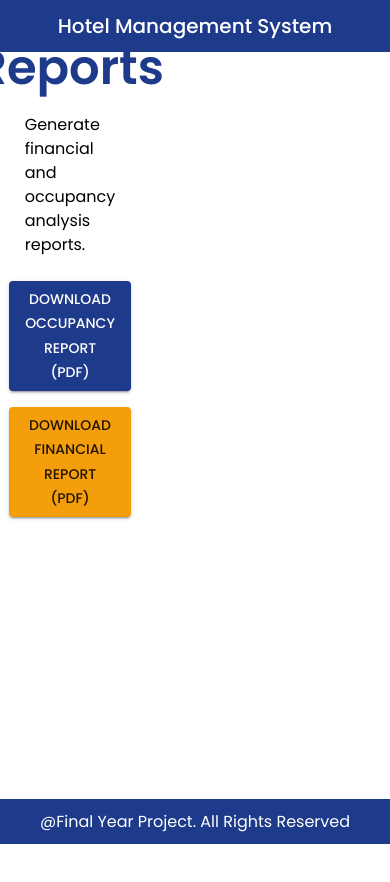
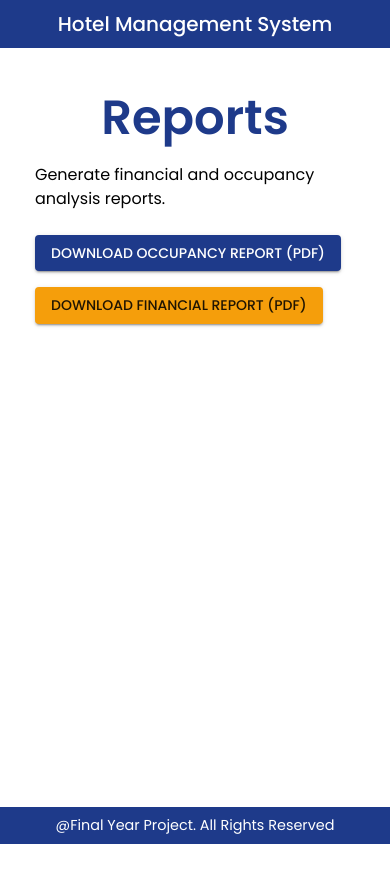
Before and after one commit to PossibleIlesanmi/Hotel-Management-Frontend, a React (Vite) app: page /reports in a window 390 px wide. Shown: the top 882 px of the page. Built offline with nearby package versions, Linux system fonts and the light colour scheme; sample sign-in values are in the browser's storage.

Commit message:
Enhance mobile responsiveness with sidebar adjustments and improved layout for small screens

```diff
--- a/src/index.css
+++ b/src/index.css
@@ -355,3 +355,97 @@
     font-size: 1.3rem;
   }
 }
+/* ------------------ Responsive Enhancements ------------------ */
+
+/* Tablet & Below */
+@media (max-width: 1024px) {
+  .sidebar {
+    width: 200px;
+  }
+  .content {
+    margin-left: 200px;
+    width: calc(100% - 200px);
+  }
+}
+
+@media (max-width: 768px) {
+  .sidebar {
+    display: none; /* Hide on mobile, can later toggle via JS */
+    position: fixed;
+    top: 0;
+    left: -250px;
+    transition: left 0.3s ease;
+  }
+
+  .sidebar.active {
+    display: block;
+    left: 0;
+    width: 250px;
+    height: 100%;
+    z-index: 1200;
+  }
+
+  .content {
+    margin-left: 0;
+    width: 100%;
+    padding: 70px 15px 50px; /* Adjusted for mobile header/footer */
+  }
+
+  .header,
+  .footer {
+    padding: 8px 12px;
+    font-size: 0.9rem;
+    text-align: center;
+  }
+
+  .page-title {
+    font-size: 1.5rem;
+  }
+  .page-subtitle {
+    font-size: 0.9rem;
+  }
+}
+
+/* Small Phones */
+@media (max-width: 480px) {
+  .card-container {
+    padding: 16px;
+    width: 95%;
+  }
+  .booking-form {
+    gap: 16px;
+  }
+  .MuiButton-root {
+    padding: 8px 12px;
+    font-size: 0.9rem;
+    width: 100%; /* Full width buttons on small screens */
+  }
+  .page-title {
+    font-size: 1.4rem;
+  }
+}
+
+/* Very Small Phones */
+@media (max-width: 350px) {
+  body {
+    font-size: 14px;
+  }
+  .card-container {
+    padding: 12px;
+    width: 95%;
+  }
+  .MuiButton-root {
+    padding: 6px 10px;
+    font-size: 0.85rem;
+  }
+}
+
+/* Extra Small Phones */
+@media (max-width: 320px) {
+  body {
+    font-size: 13px;
+  }
+  .page-title {
+    font-size: 1.2rem;
+  }
+}
```
